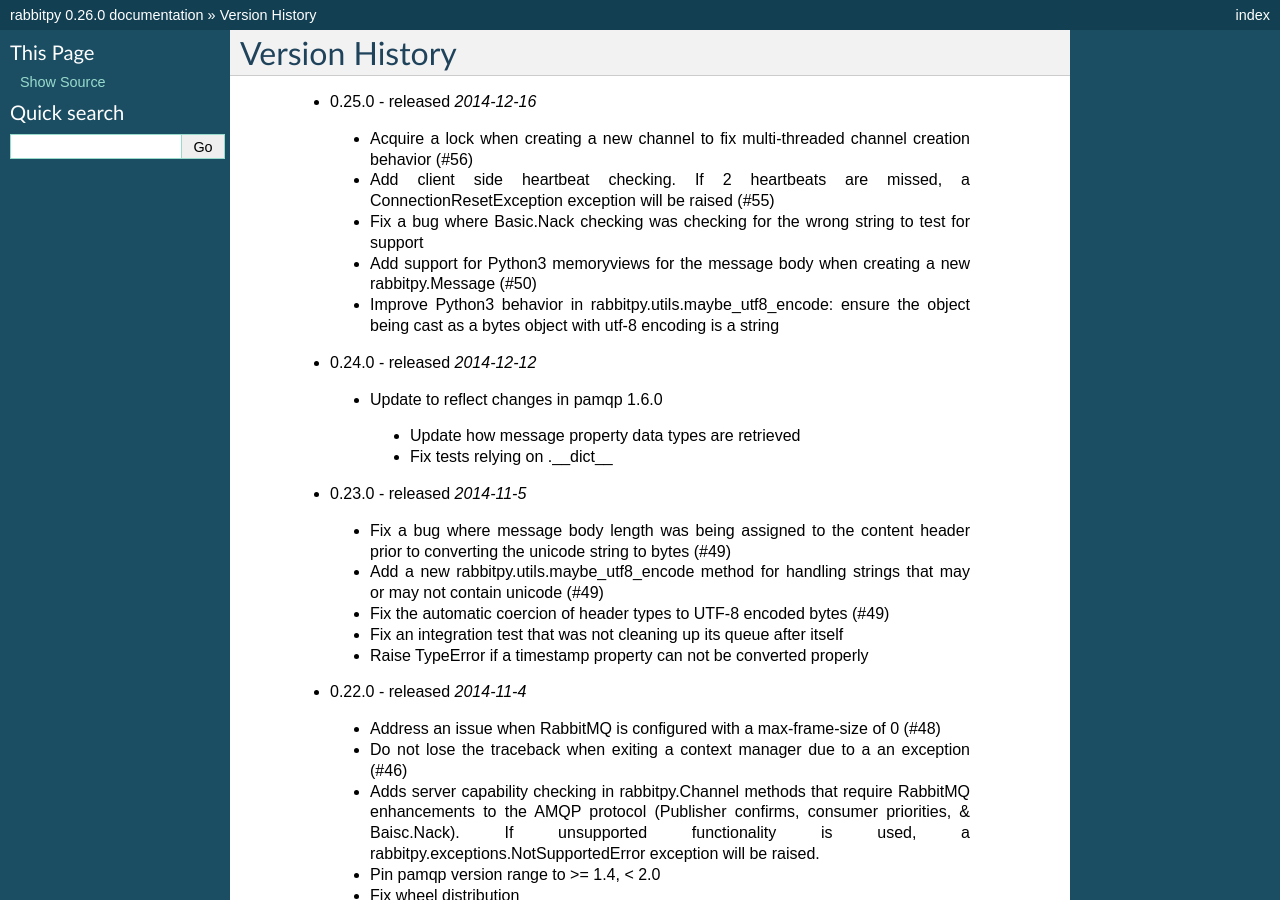
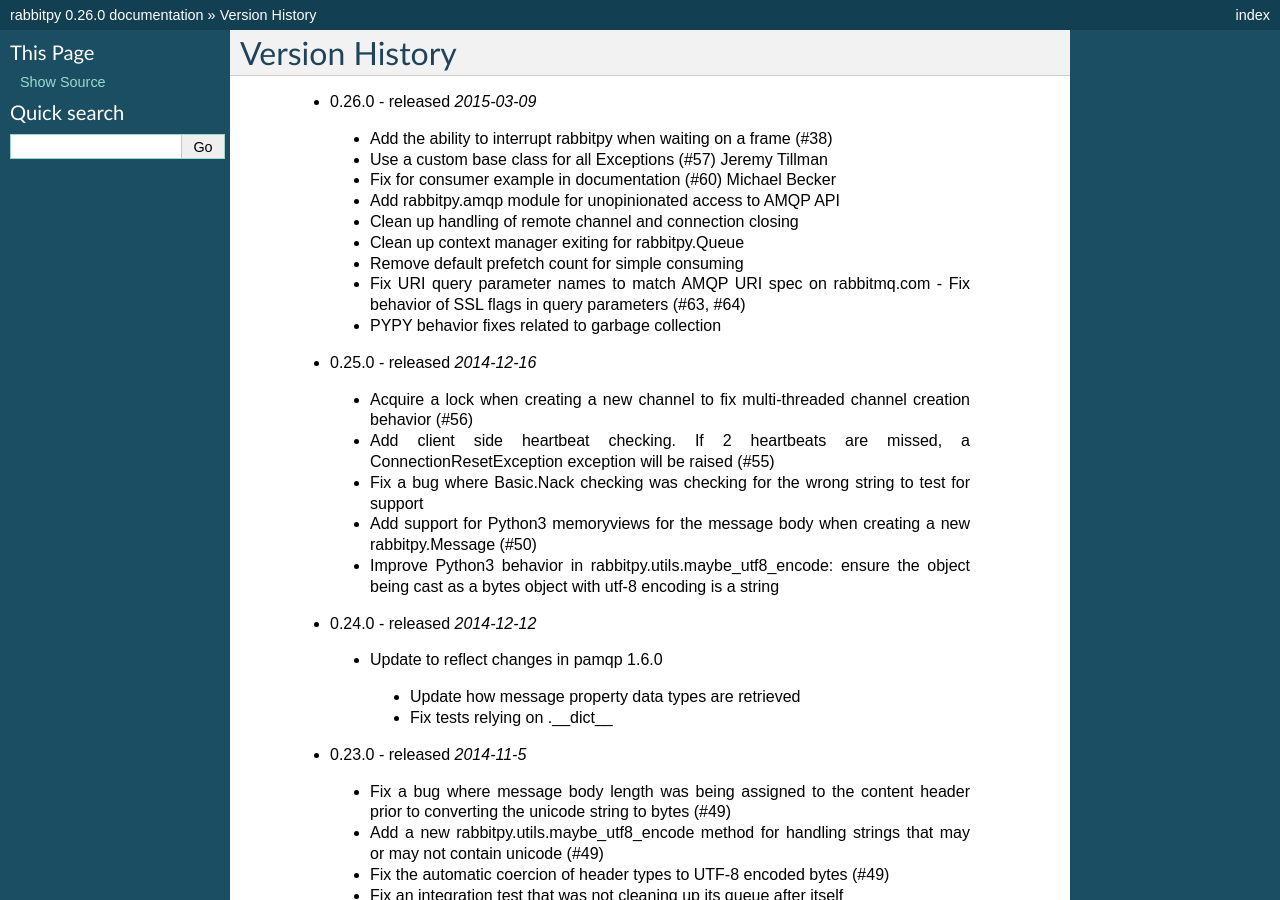
Before and after one commit to gmr/rabbitpy, a Sphinx documentation site: the page built from docs/history.rst, in a window 1280 px wide and 900 px high. Built offline with Sphinx 7.4.7, drawn with Linux system fonts in a browser that asks for light colours.

Commit message:
Update history

```diff
--- a/docs/history.rst
+++ b/docs/history.rst
@@ -1,5 +1,16 @@
 Version History
 ---------------
+ - 0.26.0 - released *2015-03-09*
+  - Add the ability to interrupt rabbitpy when waiting on a frame (#38)
+  - Use a custom base class for all Exceptions (#57) Jeremy Tillman
+  - Fix for consumer example in documentation (#60) Michael Becker
+  - Add rabbitpy.amqp module for unopinionated access to AMQP API
+  - Clean up handling of remote channel and connection closing
+  - Clean up context manager exiting for rabbitpy.Queue
+  - Remove default prefetch count for simple consuming
+  - Fix URI query parameter names to match AMQP URI spec on rabbitmq.com
+    - Fix behavior of SSL flags in query parameters (#63, #64)
+  - PYPY behavior fixes related to garbage collection
  - 0.25.0 - released *2014-12-16*
   - Acquire a lock when creating a new channel to fix multi-threaded channel creation behavior (#56)
   - Add client side heartbeat checking. If 2 heartbeats are missed, a ConnectionResetException exception will be raised (#55)
```
